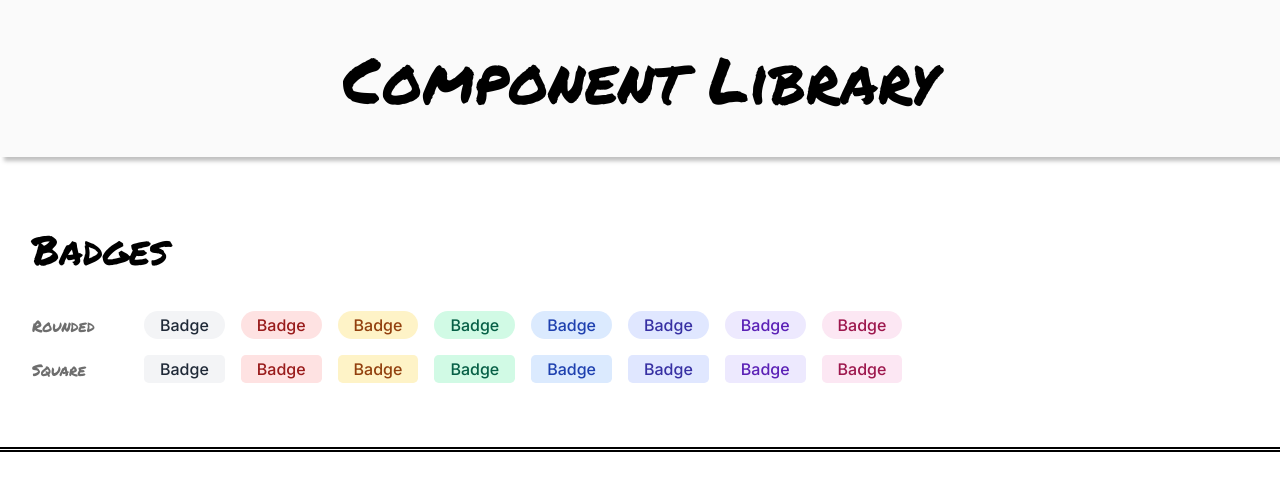
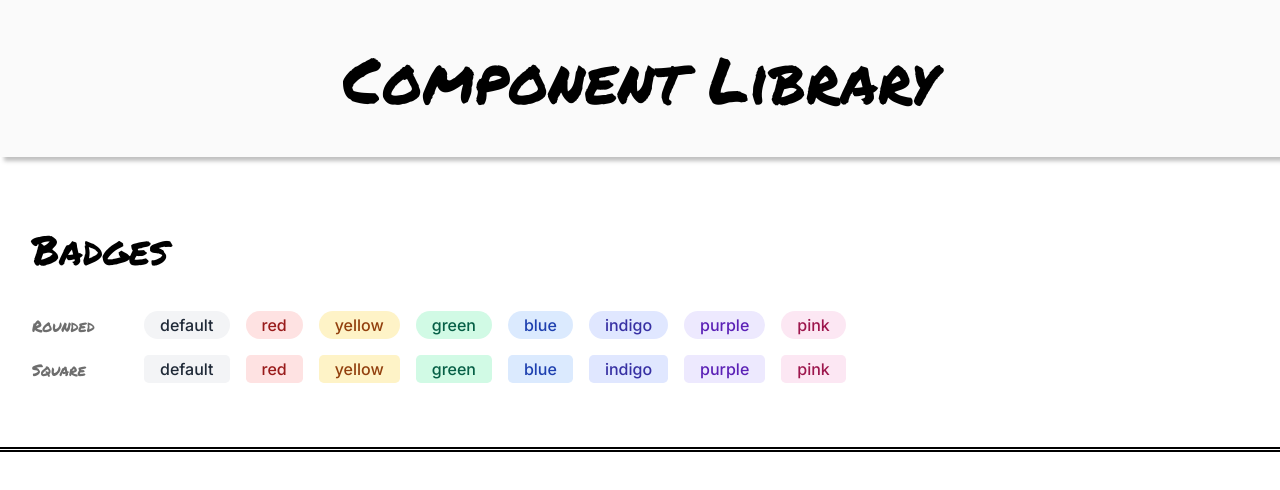
Before and after one commit to Tyriol/component-library, a React (Vite) app: page / in a window 1280 px wide. Shown: the top 490 px of the page. Built offline with nearby package versions, Linux system fonts and the light colour scheme.

Commit message:
add title prop and update examples

```diff
--- a/src/App.tsx
+++ b/src/App.tsx
@@ -12,24 +12,24 @@ function App() {
       <main>
         <Section title="Badges">
           <SectionRow rowTitle="Rounded">
-            <Badge variant="rounded" />
-            <Badge variant="rounded" colour="red" />
-            <Badge variant="rounded" colour="yellow" />
-            <Badge variant="rounded" colour="green" />
-            <Badge variant="rounded" colour="blue" />
-            <Badge variant="rounded" colour="indigo" />
-            <Badge variant="rounded" colour="purple" />
-            <Badge variant="rounded" colour="pink" />
+            <Badge title="default" variant="rounded" />
+            <Badge title="red" variant="rounded" colour="red" />
+            <Badge title="yellow" variant="rounded" colour="yellow" />
+            <Badge title="green" variant="rounded" colour="green" />
+            <Badge title="blue" variant="rounded" colour="blue" />
+            <Badge title="indigo" variant="rounded" colour="indigo" />
+            <Badge title="purple" variant="rounded" colour="purple" />
+            <Badge title="pink" variant="rounded" colour="pink" />
           </SectionRow>
           <SectionRow rowTitle="Square">
-            <Badge variant="square" />
-            <Badge variant="square" colour="red" />
-            <Badge variant="square" colour="yellow" />
-            <Badge variant="square" colour="green" />
-            <Badge variant="square" colour="blue" />
-            <Badge variant="square" colour="indigo" />
-            <Badge variant="square" colour="purple" />
-            <Badge variant="square" colour="pink" />
+            <Badge title="default" variant="square" />
+            <Badge title="red" variant="square" colour="red" />
+            <Badge title="yellow" variant="square" colour="yellow" />
+            <Badge title="green" variant="square" colour="green" />
+            <Badge title="blue" variant="square" colour="blue" />
+            <Badge title="indigo" variant="square" colour="indigo" />
+            <Badge title="purple" variant="square" colour="purple" />
+            <Badge title="pink" variant="square" colour="pink" />
           </SectionRow>
         </Section>
       </main>
--- a/src/components/Badge/Badge.tsx
+++ b/src/components/Badge/Badge.tsx
@@ -2,6 +2,7 @@ import React from "react";
 import styles from "./Badge.module.css";
 
 interface BadgeProps {
+  title: string;
   variant?: "rounded" | "square";
   colour?: "gray" | "red" | "yellow" | "green" | "blue" | "indigo" | "purple" | "pink";
 }
@@ -46,5 +47,5 @@ export default function Badge(props: BadgeProps): React.ReactNode {
 
   const badgeClass = `${styles.badge} ${variant} ${colour}`;
 
-  return <span className={badgeClass}>Badge</span>;
+  return <span className={badgeClass}>{props.title}</span>;
 }
```
